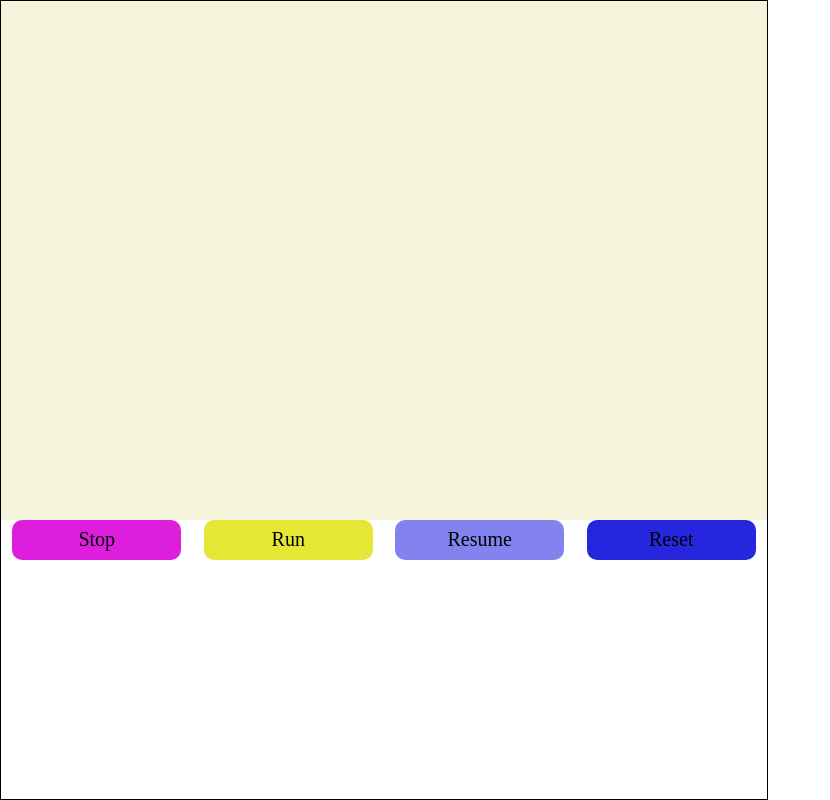
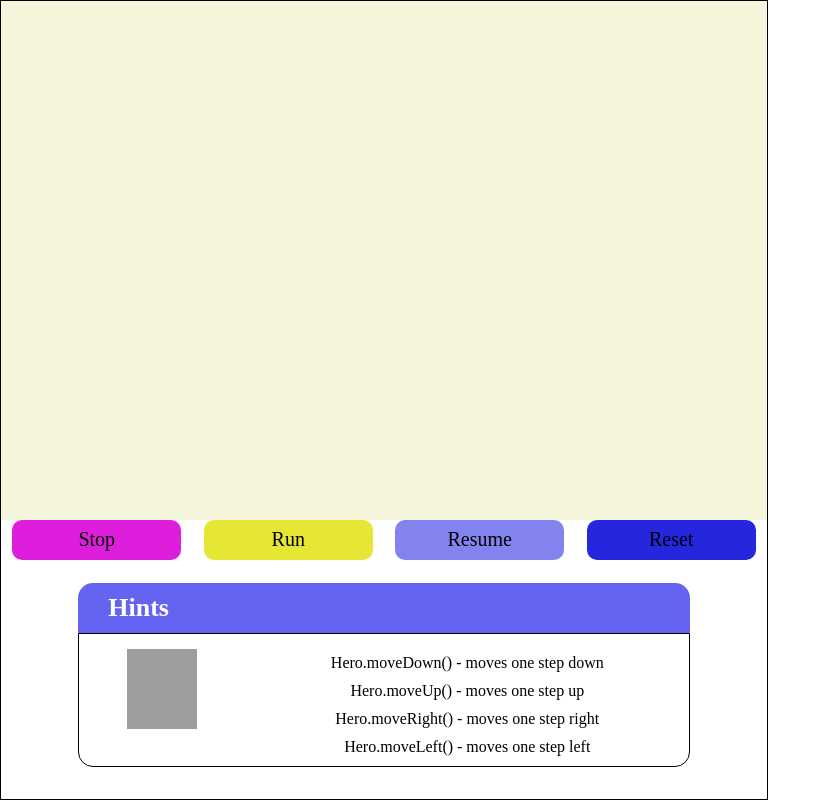
Before and after one commit to quadropunk/FunCode, a React (Create React App) app: page / in a window 1280 px wide. Shown: the whole page, without its empty margins (0-830 px from the left). Built offline with nearby package versions, Linux system fonts and the light colour scheme; grey boxes are pictures that could not be loaded.

Commit message:
hints comp is done

```diff
--- a/src/components/Hints/Hints.css
+++ b/src/components/Hints/Hints.css
@@ -0,0 +1,58 @@
+.hints-panel-cont {
+    height: auto;
+    margin-top: 3%;
+    width: 80%;
+    margin-left: 10%;
+    display: flex;
+    flex-direction: column;
+}
+
+.hints-label-cont {
+    padding: 10px;
+    width: 100%;
+    font-size: 13px;
+    display: flex;
+    justify-content: flex-start;
+    background: rgb(100, 100, 240);
+    color: white;
+    padding-left: 5%;
+    border-top-left-radius: 15px;
+    border-top-right-radius: 15px;
+}
+
+.hints-list-cont {
+    border: 1px solid black;
+    border-bottom-left-radius: 15px;
+    border-bottom-right-radius: 15px;
+    height: auto;
+    width: 100%;
+    display: flex;
+}
+
+.hints-list-cont .hints-img {
+    width: 30%;
+    max-height: 50%;
+    padding-top: 15px;
+}
+
+.hints-img img {
+    height: 80px;
+    width: 70px;
+}
+
+.hints-list {
+    width: 80%;
+    height: auto;
+    min-height: 50%;
+}
+
+.hints-list ul{
+    padding: 10px;
+    display: flex;
+    list-style: none;
+    flex-direction: column;
+}
+
+.hints-list ul li {
+    margin-top: 10px;
+}
--- a/src/components/Hints/Hints.jsx
+++ b/src/components/Hints/Hints.jsx
@@ -1,9 +1,33 @@
 import './Hints.css';
 
-const Hints = () => {
+const Hints = ({style}) => {
     return (
-        <div>
+        <div className='hints-panel-cont'>
+            <div className='hints-label-cont'>
+                <h1>Hints</h1>
+            </div>
+            <div className='hints-list-cont'>
+                <div className='hints-img'>
+                    <img alt="hint" src={'https://cdn2.iconfinder.com/data/icons/dual-stroke-part-three/64/lightbulb-light-idea-energy-128.png'} />
+                </div>
+                <div className='hints-list'>
+                    <ul>
+                        <li>
+                            Hero.moveDown() - moves one step down
+                        </li>
+                        <li>
+                            Hero.moveUp() - moves one step up
+                        </li>
+                        <li>
+                            Hero.moveRight() - moves one step right
+                        </li>
+                        <li>
+                            Hero.moveLeft() - moves one step left
+                        </li>
 
+                    </ul>
+                </div>
+            </div>
         </div>
     )
 }
```
